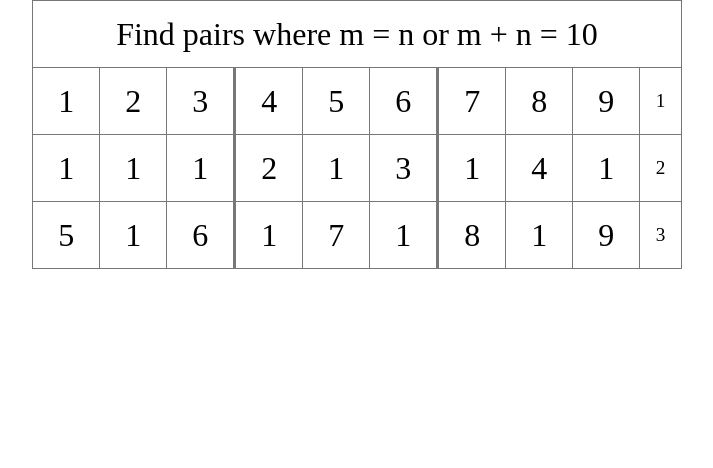
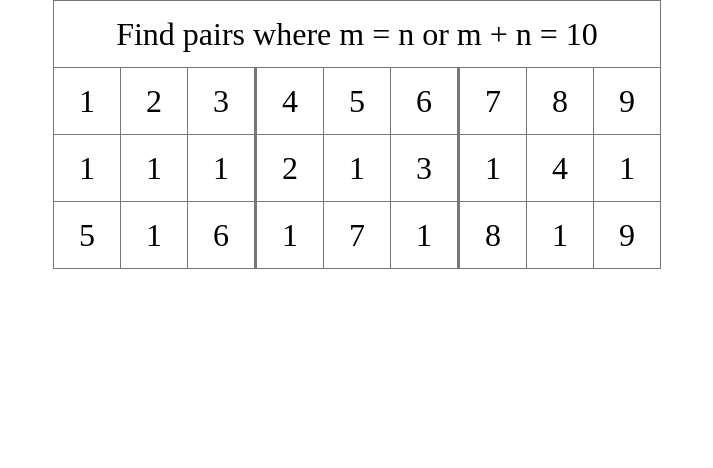
Before and after one commit to rahelest/numbrikas, a PHP site: page / in a window 1280 px wide. Shown: the top 468 px of the page, without its empty margins (283-996 px from the left). Run offline with PHP 8.4, Linux system fonts and the light colour scheme.

Commit message:
Remove row index column.

```diff
--- a/src/index.html
+++ b/src/index.html
@@ -31,7 +31,6 @@
 			<table>
 				<tr>
 					<td data-ng-repeat="cell in helperNums track by $index">{{ cell }}</td>
-					<td class="index">{{ firstHiddenRowNumber }}</td>
 				</tr>
 			</table>
 		</div>
@@ -42,7 +41,7 @@
 				<table class="main-row">
 					<thead>
 						<tr>
-							<td colspan="10">Find pairs where m = n or m + n = 10</td>
+							<td colspan="9">Find pairs where m = n or m + n = 10</td>
 						</tr>
 					</thead>
 
@@ -56,7 +55,6 @@
 								<div class="cellValue">{{ cell.val }}</div>
 								<div class="small">{{ cell.row }}, {{ cell.col }}</div>
 							</td>
-							<td class="index">{{ row.number + 1 }}</td>
 						</tr>
 
 					</tbody>
--- a/src/js/helperService.js
+++ b/src/js/helperService.js
@@ -6,7 +6,6 @@ Appy.factory('helperService', function ($rootScope) {
 
 	scope.update = function () {
 		var firstHiddenRow = findFirstHiddenRow();
-		$rootScope.firstHiddenRowNumber = $rootScope.table[firstHiddenRow].number;
 		for (var i = 0; i < 9; i++) {
 			var activeRow = firstHiddenRow;
 			var foundNumber = "";
--- a/src/style.css
+++ b/src/style.css
@@ -32,11 +32,6 @@ th,td {
 	-moz-user-select: none;     /* Firefox all */
 	-ms-user-select: none;      /* IE 10+ */
 	user-select: none;          /* Likely future */
-}
-
-td.index {
-	font-size: 0.6em;
-	/* 	border-right: 0; */
 }
 
 td:nth-child(4),td:nth-child(7) {
```
